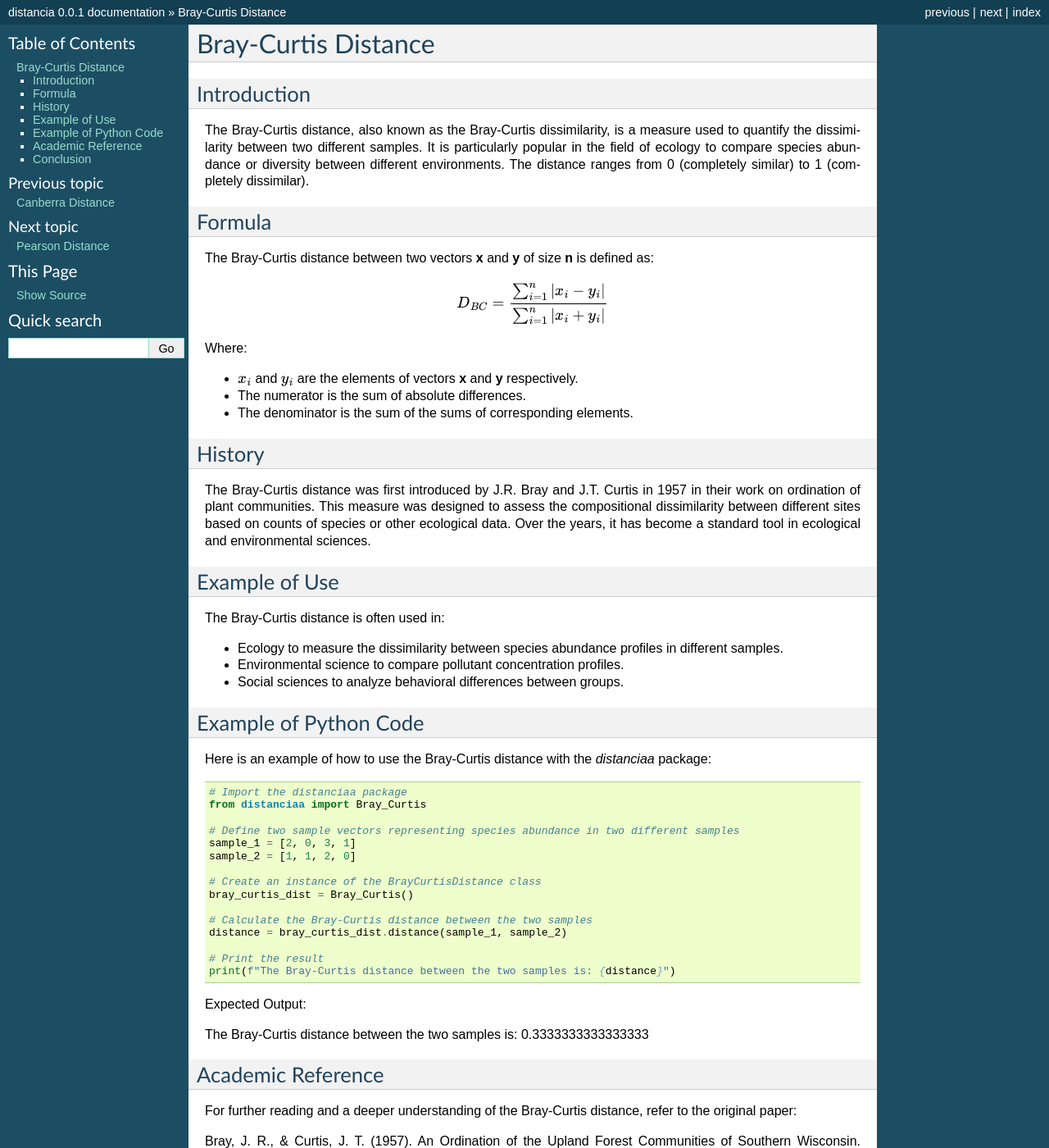
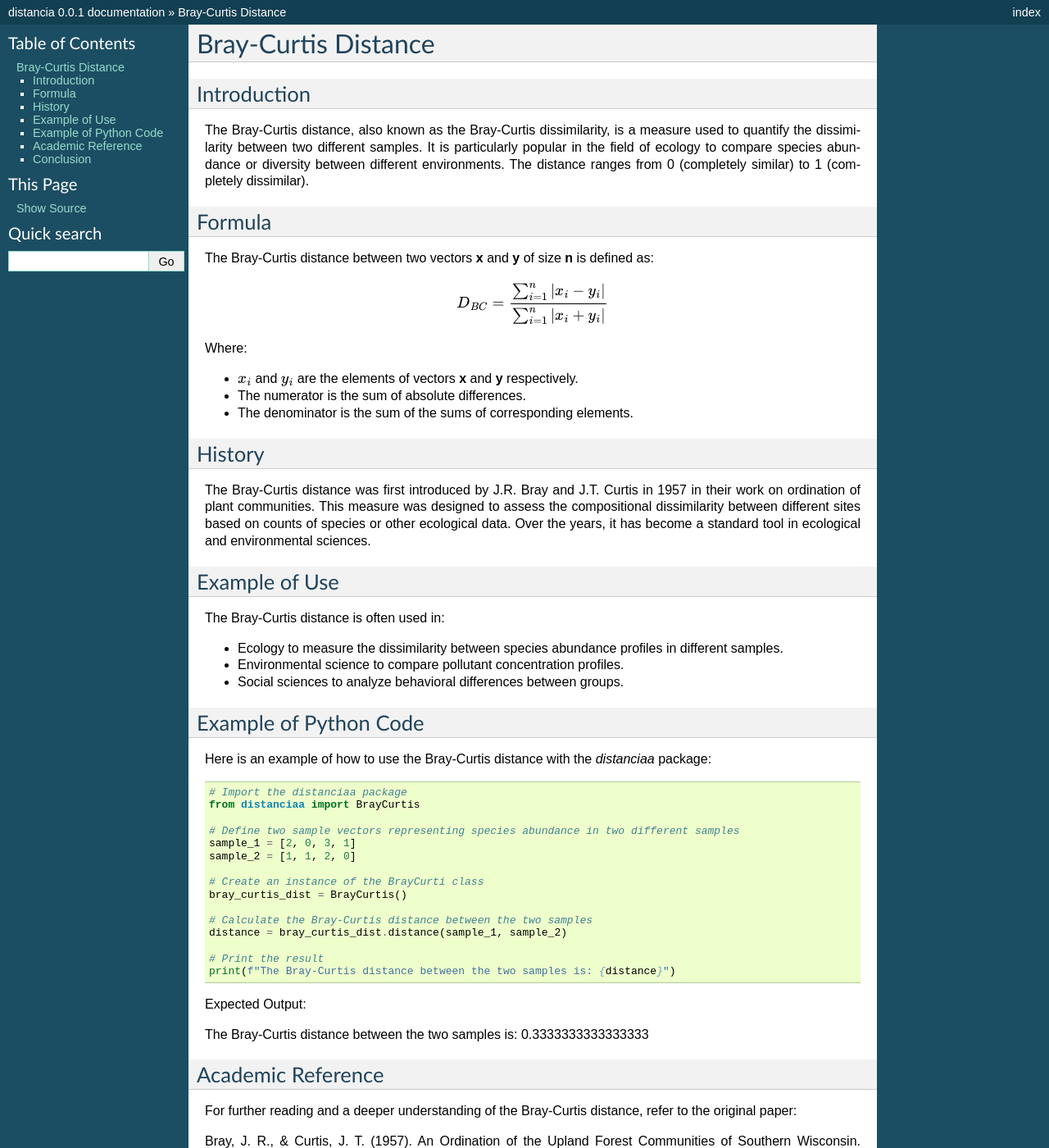
Before and after one commit to ym001/distancia, a Sphinx documentation site: the page built from docs/BrayCurtis.rst, in a window 1280 px wide and 1400 px high. Shown: the whole window at 82% size. Built offline with Sphinx 7.4.7, drawn with Linux system fonts in a browser that asks for light colours; pages that are not in the unit, such as notebooks, are missing from menus.

Commit message:
Update and rename Bray-Curtis.rst to BrayCurtis.rst

```diff
--- a/docs/Bray-Curtis.rst
+++ b/docs/BrayCurtis.rst
@@ -44,14 +44,14 @@
 .. code-block:: python
 
     # Import the distanciaa package
-    from distanciaa import Bray_Curtis
+    from distanciaa import BrayCurtis
 
     # Define two sample vectors representing species abundance in two different samples
     sample_1 = [2, 0, 3, 1]
     sample_2 = [1, 1, 2, 0]
 
-    # Create an instance of the BrayCurtisDistance class
-    bray_curtis_dist = Bray_Curtis()
+    # Create an instance of the BrayCurti class
+    bray_curtis_dist = BrayCurtis()
 
     # Calculate the Bray-Curtis distance between the two samples
     distance = bray_curtis_dist.distance(sample_1, sample_2)
```
